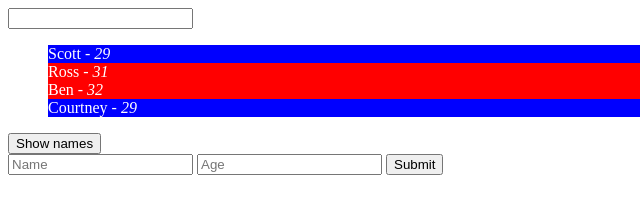
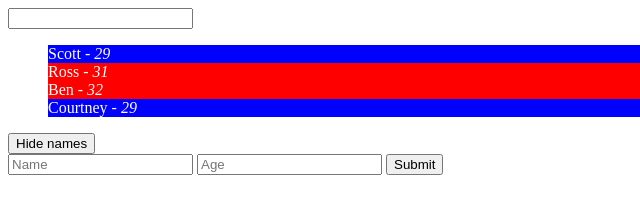
Before and after one commit to maxsoe/Tutorial---Angular-JS-for-everyone, a plain HTML site: page index.html in a window 1280 px wide. Both pictures are taken after a click on the button "Show names". Shown: the full height of the page, 0-640 px from the left. Drawn offline with nearby package versions, Linux system fonts and the light colour scheme.

Commit message:
Tutorial #9 - ngIf vs ngShow & ngHide

```diff
--- a/index.html
+++ b/index.html
@@ -27,7 +27,8 @@
       {{item.name}} - <em>{{item.age}}</em>
     </li>
   </ul>
-  <button ng-click="dirList.toggle = true">Show names</button>
+  <button ng-hide="dirList.toggle" ng-click="dirList.toggle = true">Show names</button>
+  <button ng-hide="!dirList.toggle" ng-click="dirList.toggle = false">Hide names</button>
   <form ng-submit="dirList.addPerson()">
     <input type="text" placeholder="Name" ng-model="dirList.name">
     <input type="number" placeholder="Age" ng-model="dirList.age">
```
